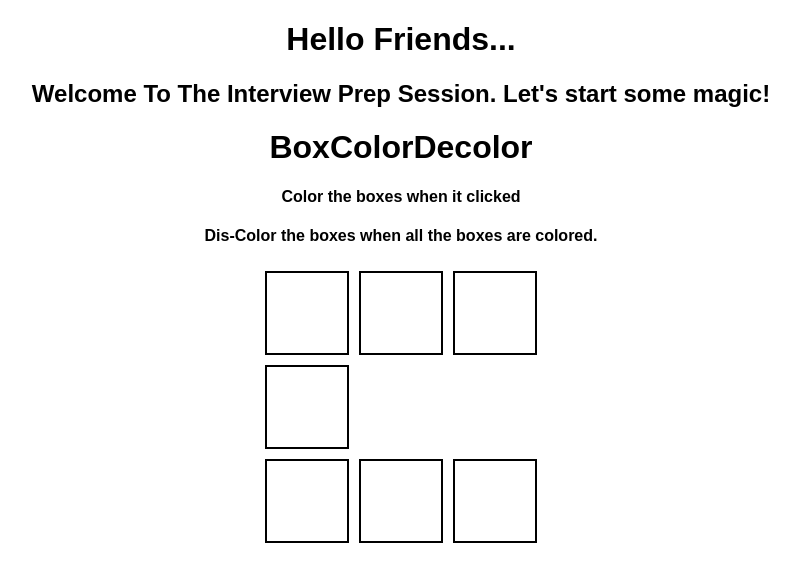
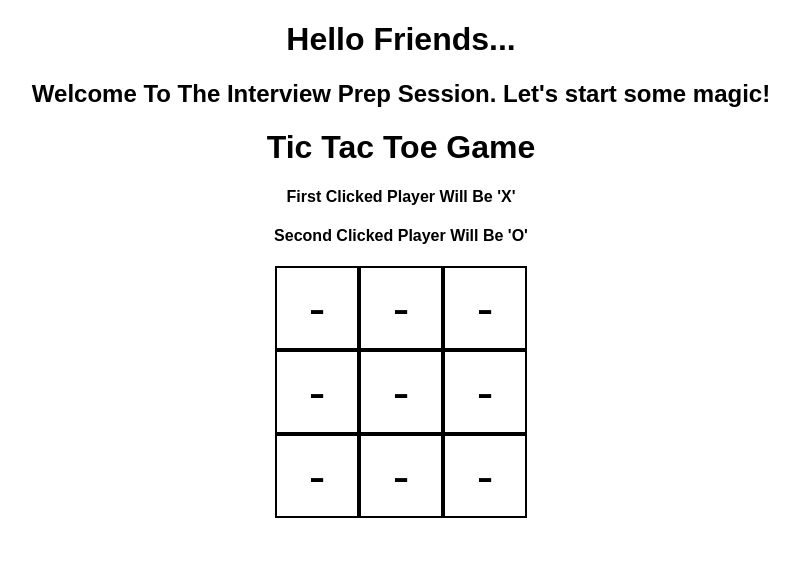
Before and after one commit to DebarunMitra/PlayWithReactHook, a React (Create React App) app in the folder react-inteview-prep/: page / in a window 1280 px wide. Shown: the top 582 px of the page, without its empty margins (239-1038 px from the left). Built offline with nearby package versions, Linux system fonts and the light colour scheme.

Commit message:
TicTacToe Game Added

```diff
--- a/react-inteview-prep/src/Components/TicTacToeGame/TicTacToeBox.jsx
+++ b/react-inteview-prep/src/Components/TicTacToeGame/TicTacToeBox.jsx
@@ -1,8 +1,7 @@
 import React from 'react'
 
-function TicTacToeBox({id, bg=true, bgColor='green', border=true, borderColor='black', handleClick}) {
-  // console.log("testing", typeof(localStorage.getItem("testing")));
-  // console.log("testing-bool", typeof(JSON.parse(localStorage.getItem("testing-bool"))));
+function TicTacToeBox({id, bg=true, bgColor='green', border=true, borderColor='black', handleClick, value='-'}) {
+
   return (
     <div
         id={id}
@@ -11,10 +10,14 @@ function TicTacToeBox({id, bg=true, bgColor='green', border=true, borderColor='b
             height: '80px',
             backgroundColor: bg?bgColor:'white',
             border: border?`2px solid ${borderColor}`:'2px solid white',
-            margin: '5px',
+            // margin: '5px',
+            fontSize: '50px',
+            display: 'flex',
+            justifyContent: 'center',
+            alignItems: 'center'
         }}
         onClick={(e) => bg?handleClick(e):false}
-    ></div>
+    >{value}</div>
   )
 }
 
--- a/react-inteview-prep/src/Components/TicTacToeGame/TicTacToeMain.jsx
+++ b/react-inteview-prep/src/Components/TicTacToeGame/TicTacToeMain.jsx
@@ -2,42 +2,138 @@ import React from 'react'
 import TicTacToeBox from './TicTacToeBox';
 
 function TicTacToeMain() {
-    const activeBoxCount = 7;
-    const boxContainerPattern = [true, true, true, true, false, false, true, true, true];
-    let clickIdSequence = [];
+    const startCheck = 5;
+    const boxContainerPattern = [true, true, true, true, true, true, true, true, true];
+    const inputType = {
+        0: 'X',
+        1: 'O'
+    };
+    let clickedStatus = 0;
+    let clickIdSequence = {0: '-',1: '-',2: '-',3: '-',4: '-',5: '-',6: '-',7: '-',8: '-'};
+    let clickCount=0;
 
     const handleClick = (e) => {
         // console.log(e.target);
         const targettingBox = document.getElementById(e.target.id);
-        targettingBox.style.backgroundColor = 'green';
         const clickedId = parseInt(e.target.id.split('-')[1]);
-        console.log(clickIdSequence.includes(clickedId));
-        if(!clickIdSequence.includes(clickedId)){
-            clickIdSequence.push(clickedId);
+
+        if(clickIdSequence[clickedId] === '-'){
+            targettingBox.innerText = inputType[clickedStatus];
+            clickIdSequence[clickedId] = inputType[clickedStatus];
+            clickCount++;
+            (clickedStatus === 0) ? (clickedStatus=1) : (clickedStatus=0)
         }
 
-        if(clickIdSequence.length === activeBoxCount){
-            // console.log(clickIdSequence);
-            handleBoxDisColouring(clickIdSequence);
+        // console.log(clickIdSequence);
+
+        if(clickCount >= startCheck){
+            // console.log('process', clickIdSequence);
+            handleWinnerCheck(clickIdSequence, clickCount);
+            // handleBoxDisColouring(clickIdSequence);
         }
     }
 
-    const handleBoxDisColouring = (boxes) => {
-        boxes.map((box, index) => {
-            setTimeout(() => {
-                console.log('calling', `box-${box}`, (1000 * (index+1)));
-                document.getElementById(`box-${box}`).style.backgroundColor = 'white';
-            }, (1000 * (index+1)))
-        })
+    const resetTheBoxs = (winnerStatus, winner) => {
+        clickIdSequence = {0: '-',1: '-',2: '-',3: '-',4: '-',5: '-',6: '-',7: '-',8: '-'};
+        clickedStatus = 0;
+        clickCount=0;
 
-        clickIdSequence = []
+        setTimeout(() => {
+            if(winnerStatus){
+                alert('Game Winner Is Player: '+ winner);
+            }else{
+                alert('No Winner! Game Is Tie.');
+            }
+
+            for(let i=0;i<9;i++){
+                document.getElementById(`box-${i}`).innerText = '-';
+            };
+        }, 500);
+    }
+
+    const handleWinnerCheck = (boxes, clicks) => {
+        let foundWinner = false, winnerSign = '-';
+
+        //row check
+        if(!foundWinner){
+            // console.log('row checking...');
+            for(let i=0; i<9; i++){
+                if(boxes[i] === 'X' && boxes[i] === boxes[i+1] && boxes[i] === boxes[i+2]){
+                    foundWinner = true;
+                    console.log('Winner Is Player: X');
+                    winnerSign = 'X';
+                    break;
+                }else if(boxes[i] === 'O' && boxes[i] === boxes[i+1] && boxes[i] === boxes[i+2]){
+                    foundWinner = true;
+                    console.log('Winner Is Player: O');
+                    winnerSign = 'O';
+                    break;
+                }else{
+                    foundWinner = false;
+                    i = i + 2;
+                }
+            }
+        }
+
+        //column check
+        if(!foundWinner){
+            // console.log('column checking...');
+            for(let i=0; i<9; i++){
+                if(boxes[i] === 'X' && boxes[i] === boxes[i+3] && boxes[i] === boxes[i+6]){
+                    foundWinner = true;
+                    console.log('Winner Is Player: X');
+                    winnerSign = 'X';
+                    break;
+                }else if(boxes[i] === 'O' && boxes[i] === boxes[i+3] && boxes[i] === boxes[i+6]){
+                    foundWinner = true;
+                    console.log('Winner Is Player: O');
+                    winnerSign = 'O';
+                    break;
+                }else{
+                    foundWinner = false;
+                }
+            }
+        }
+
+        //diagonal check
+        if(!foundWinner){
+            // console.log('diagonal checking...');
+                if(boxes[0] === 'X' && boxes[0] === boxes[4] && boxes[0] === boxes[8]){
+                    foundWinner = true;
+                    console.log('Winner Is Player: X');
+                    winnerSign = 'X';
+                }else if(boxes[0] === 'O' && boxes[0] === boxes[4] && boxes[0] === boxes[8]){
+                    foundWinner = true;
+                    console.log('Winner Is Player: O');
+                    winnerSign = 'O';
+                }else if(boxes[2] === 'O' && boxes[2] === boxes[4] && boxes[2] === boxes[6]){
+                    foundWinner = true;
+                    console.log('Winner Is Player: O');
+                    winnerSign = 'O';
+                }else if(boxes[2] === 'X' && boxes[2] === boxes[4] && boxes[2] === boxes[6]){
+                    foundWinner = true;
+                    console.log('Winner Is Player: X');
+                    winnerSign = 'X';
+                }else{
+                    foundWinner = false;
+                }
+        }
+
+        if(foundWinner){
+            resetTheBoxs(foundWinner, winnerSign);
+        }
+
+        if(!foundWinner && clicks === 9){
+            console.log("No Winner! Game Is Tie.");
+            resetTheBoxs(foundWinner, winnerSign);
+        }
     }
 
   return (
     <div>
-        <h1>BoxColorDecolor</h1>
-        <h4>Color the boxes when it clicked</h4>
-        <h4>Dis-Color the boxes when all the boxes are colored.</h4>
+        <h1>Tic Tac Toe Game</h1>
+        <h4>First Clicked Player Will Be 'X'</h4>
+        <h4>Second Clicked Player Will Be 'O'</h4>
         <div style={{
             display: 'flex',
             justifyContent: 'center',
@@ -53,11 +149,7 @@ function TicTacToeMain() {
                 boxContainerPattern.map((box, index) => {
                     if(box){
                         return (
-                            <TicTacToeBox key={'box-'+index} id={'box-'+index} bgColor='white' handleClick={handleClick} />
-                        )
-                    }else{
-                        return (
-                            <TicTacToeBox key={'box-'+index} id={'box-'+index} bg={false} border={false} />
+                            <TicTacToeBox key={'box-'+index} id={'box-'+index} bgColor='white' handleClick={handleClick} value='-' />
                         )
                     }
                 })
@@ -69,3 +161,11 @@ function TicTacToeMain() {
 }
 
 export default TicTacToeMain
+
+// columnIncrement = position + 3
+// rowIncrement = position + 1
+// diagonalIncrement = position + 4
+
+// 0,1,2
+// 3,4,5
+// 6,7,8
```
